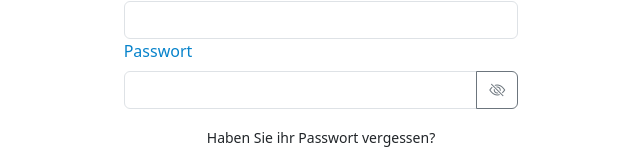
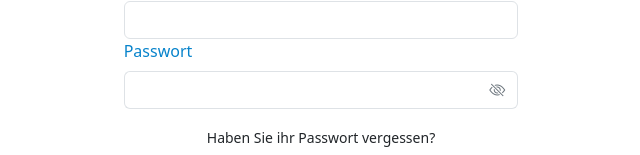
Before and after one commit to CIvolunteerPWA/CIVolunteerVue, a Vue app: page /login in a window 1280 px wide. Shown: the part 249-404 px from the top of the page, without its empty margins (319-959 px from the left). Built offline with nearby package versions, Linux system fonts and the light colour scheme.

Commit message:
update passwordInput

```diff
--- a/src/views/Login.vue
+++ b/src/views/Login.vue
@@ -1,4 +1,14 @@
-
+<style lang="css" scoped>
+.btn-outline-secondary{
+    border: var(--bs-border-width) solid var(--bs-border-color);
+    border-left: 0cap;
+    color:--bs-border-color;
+    --bs-btn-hover-bg:white;
+}
+#inputPassword{
+    border-right: 0cap;
+}
+</style>
 <template>
     <div class="container p-3">
         <img src="/src/assets/images/logo.png " class="w-50">
@@ -7,12 +17,12 @@
         <form class="mt-3 text-primary" @submit.prevent="login">
             <div>
                 <label for="username" class=" form-label">Benutzer</label>
-                <input type="text" id="inputPassword5" class="form-control" aria-describedby="passwordHelpBlock"  v-model="email">
+                <input type="text" id="inputemail" class="form-control" aria-describedby="passwordHelpBlock"  v-model="email">
             </div>
             <div>
-                <label for="inputPassword5" class=" form-label">Passwort</label>
+                <label for="inputPassword" class=" form-label">Passwort</label>
                 <div class="input-group mb-3">
-                    <input type="password" id="inputPassword5" class="form-control"
+                    <input type="password" id="inputPassword" class="form-control"
                         aria-describedby="passwordHelpBlock"  v-model="password">
                     <button class="btn btn-outline-secondary" type="button" id="button-addon2"><i class="bi bi-eye-slash"></i> </button>
                 </div>
@@ -25,7 +35,7 @@
         </div>
         <div class="d-flex gap-2 justify-content-end ">
             <router-link to="/registry" class="btn btn-outline-primary" type="submit">Registrieren</router-link>
-            <router-link to="/" class="btn btn-primary text-light" @click="login()" type="submit">Anmelden</router-link>
+            <router-link to="/" class="btn btn-primary text-light" :onClick="login" type="submit">Anmelden</router-link>
         </div>
     </div>
     <Fingerprint></Fingerprint>
@@ -39,7 +49,7 @@ import Fingerprint from '@/components/Fingerprint.vue';
 const email = ref('');
 const password = ref('');
 
-function login() {
+const login = () => {
     localStorage.setItem('authToken', 'your-auth-token');
 }
 </script>
```
